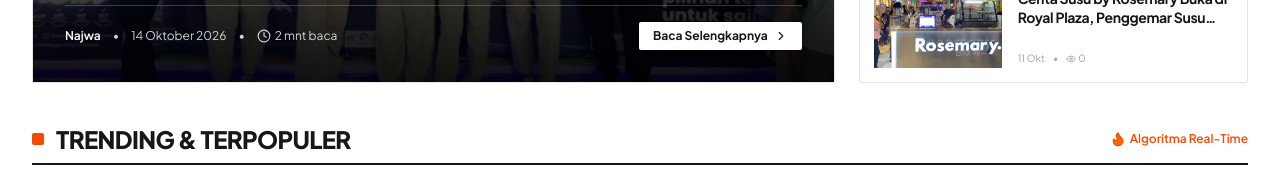
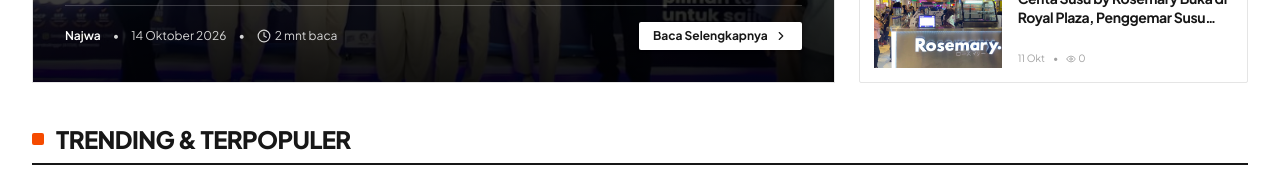
Before and after one commit to usickartwork/meremmelekkulinersurabaya, a Next.js app: page / in a window 1280 px wide. Shown: the part 800-988 px from the top of the page. Built offline with nearby package versions, Linux system fonts and the light colour scheme.

Commit message:
chore: remove Algoritma Real-Time label from TrendingLeaderboard

```diff
--- a/src/components/TrendingLeaderboard.tsx
+++ b/src/components/TrendingLeaderboard.tsx
@@ -1,6 +1,6 @@
 import React from 'react';
 import Link from 'next/link';
-import { Flame, TrendingUp, Eye, ArrowUpRight } from 'lucide-react';
+import { TrendingUp, Eye, ArrowUpRight } from 'lucide-react';
 import { Article } from '@/types';
 import AdSlot from './ads/AdSlot';
 
@@ -22,11 +22,6 @@ export default function TrendingLeaderboard({
           <h2 className="text-xl sm:text-2xl font-black uppercase tracking-tight text-neutral-900 font-editorial-serif">
             Trending & Terpopuler
           </h2>
-        </div>
-        <div className="flex items-center gap-2 text-xs font-semibold text-neutral-500">
-          <span className="flex items-center gap-1 text-orange-600">
-            <Flame className="w-4 h-4 fill-orange-500" /> Algoritma Real-Time
-          </span>
         </div>
       </div>
 
```
